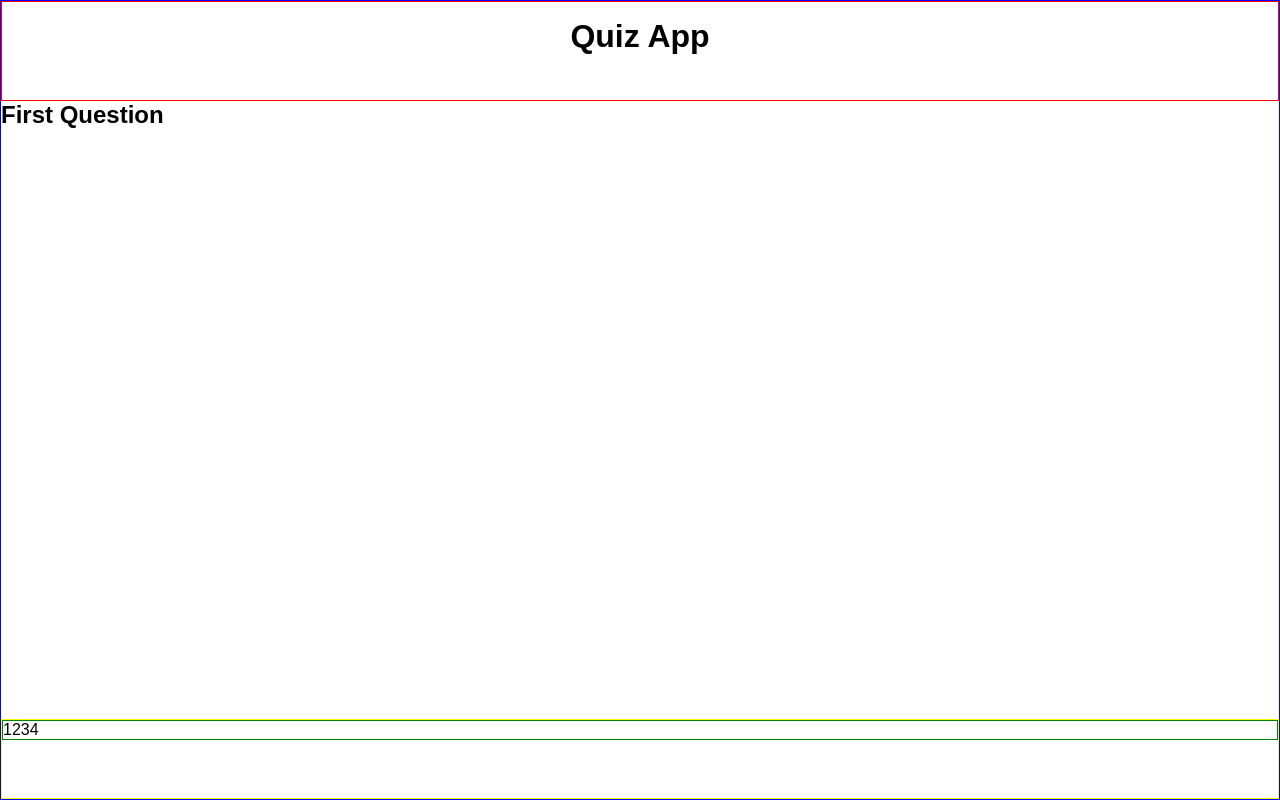
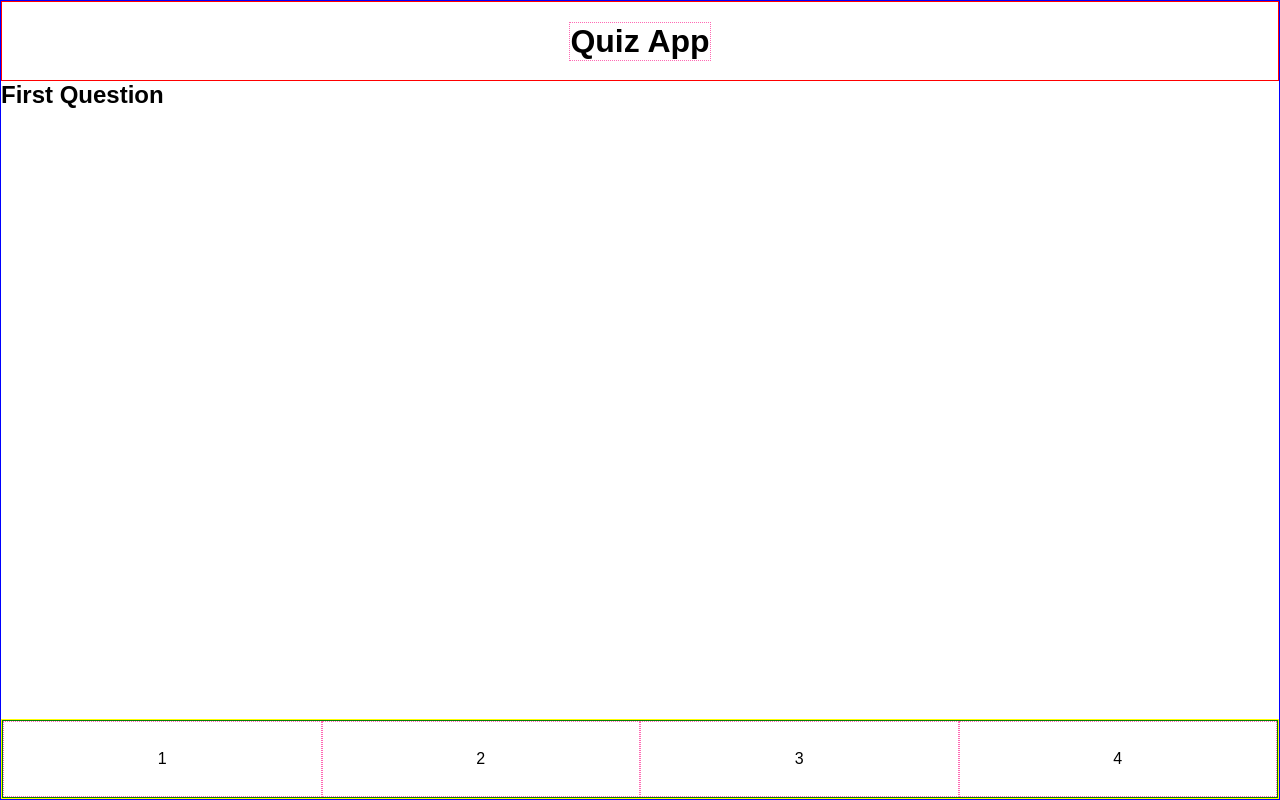
Before and after one commit to patrikglanemann/Quiz-App, a plain HTML site: page index.html in a window 1280 px wide. Drawn offline with Linux system fonts and the light colour scheme.

Commit message:
Center header and footer elements

```diff
--- a/styles/index.css
+++ b/styles/index.css
@@ -3,15 +3,22 @@
 .outer_box{
     height: 100vh;
     display: grid;
-    grid-template-rows: 100px auto 80px;
+    grid-template-rows: 80px auto 80px;
     border: 1px solid blue;
+
 }
 
 .header{
     display: flex;
     justify-content: center;
+    align-items: center;
     border: 1px solid red;
-    padding: 1em;
+
+}
+
+h1{
+    border: 1px dotted hotpink;
+    text-align: center;
 }
 
 .question_cards{
@@ -23,9 +30,18 @@
 }
 
 .navbar{
-    display: flex;
+    height: 100%;
+    display: grid;
+    grid-template-columns: repeat(4, 1fr);
     border: 1px solid green;
 
+}
+
+.nav_icon{
+    display: flex;
+    justify-content: center;
+    align-items: center;
+    border: 1px dotted hotpink;
 }
 
 .content{
```
Also changed, not shown: index.html (+11 -3 lines).
